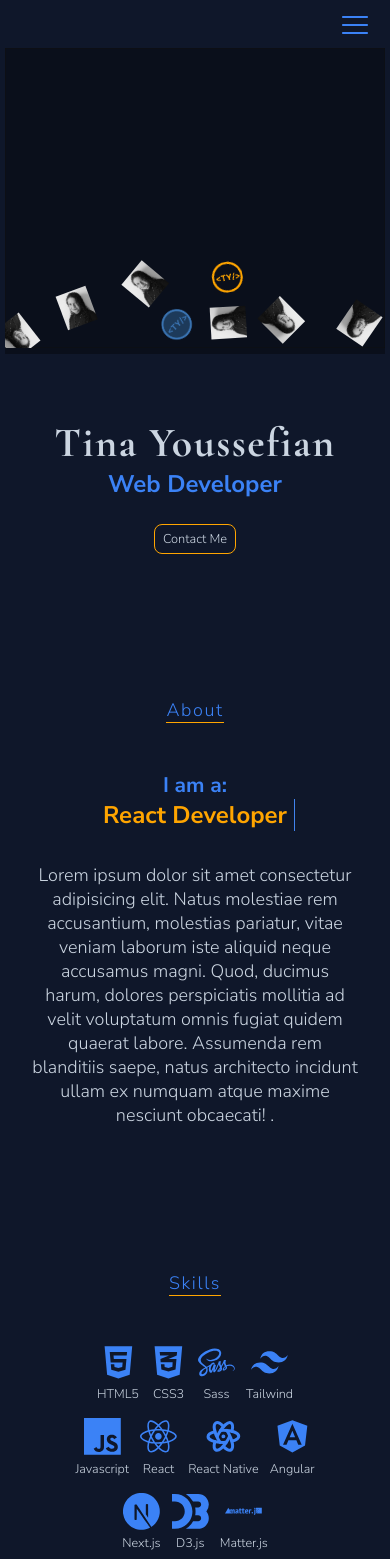
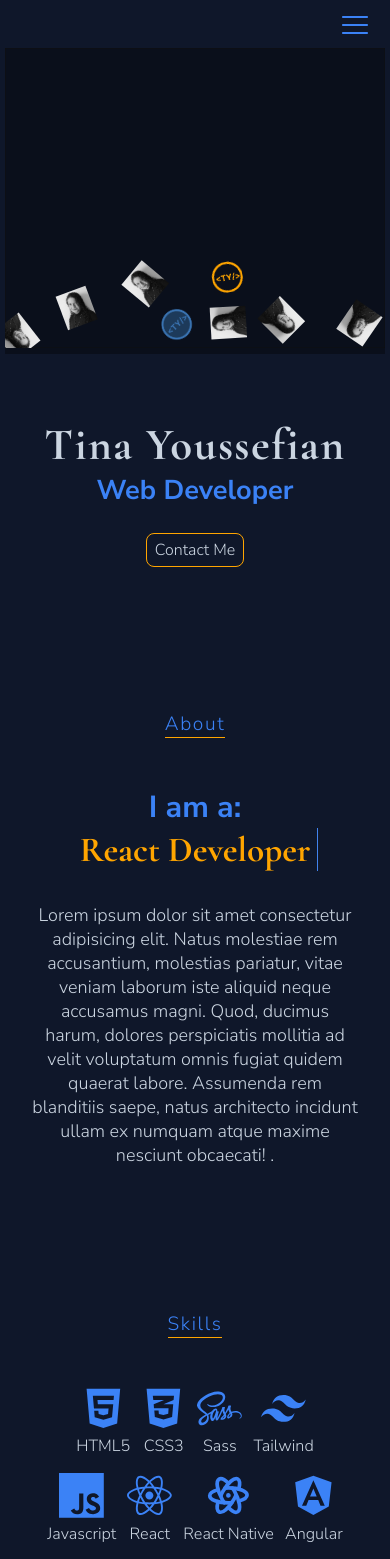
Before and after one commit to tyousofine/portfolio, a React (Create React App) app: page / in a window 390 px wide. Shown: the top 1559 px of the page. Built offline with nearby package versions, Linux system fonts and the light colour scheme.

Commit message:
size adjustments for mobile accessibility

```diff
--- a/src/components/AboutContainer/Slogan/styles.scss
+++ b/src/components/AboutContainer/Slogan/styles.scss
@@ -4,7 +4,8 @@
   margin: 0 5%;
   h2 {
     text-align: center;
-    // font-family: "Cormorant Garamond", serif;
+    font-family: "Cormorant Garamond", serif;
+    font-size: 2.2rem;
   }
 
   span {
--- a/src/components/Contact/styles.scss
+++ b/src/components/Contact/styles.scss
@@ -26,9 +26,10 @@
         border-radius: 4px;
         width: 100%;
         color: white;
-        opacity: 0.8;
-        padding: 0.2rem 0.5rem;
+
+        padding: 0.6rem 0.5rem;
         font-family: inherit;
+        font-size: 1.2rem;
         margin: 1rem 0;
 
         &:-webkit-autofill,
@@ -59,9 +60,11 @@
         margin-top: 1rem;
         background-color: transparent;
         outline: none;
-        border: 1px solid $accent-color;
+        border: 0.13rem solid $accent-color;
         color: $text-color;
         text-transform: uppercase;
+        // font-weight: bold;
+        font-size: 1rem;
 
         letter-spacing: 0.1rem;
         padding: 0.5rem;
--- a/src/components/HeroContainer/ContactLink/styles.scss
+++ b/src/components/HeroContainer/ContactLink/styles.scss
@@ -16,6 +16,6 @@
     border: 1px solid $accent-color;
     padding: 0.3rem 0.5rem;
     border-radius: 8px;
-    font-size: 0.8rem;
+    font-size: 1rem;
   }
 }
--- a/src/components/NavBar/styles.scss
+++ b/src/components/NavBar/styles.scss
@@ -22,6 +22,7 @@
     width: 30%;
     height: 25%;
     padding: 30px 10px;
+    padding-bottom: 50px;
     border-radius: 4px;
     z-index: 99999;
     border-top-left-radius: 20%;
--- a/src/components/Projects/project/index.js
+++ b/src/components/Projects/project/index.js
@@ -20,7 +20,7 @@ export default function ProjectCard({ image, title, webLink, codeLink, stack, de
                     <p key={index}>{stack}</p>
                 ))}</>
             </div>
-            <h3>{title}</h3>
+            <h4>{title}</h4>
             <p className='description'>{description}</p>
             <div className='links'>
                 {!!webLink &&
--- a/src/components/SectionTitle/styles.scss
+++ b/src/components/SectionTitle/styles.scss
@@ -6,8 +6,7 @@
 
   h4 {
     margin: auto;
-    width: fit-content;
-
+    width: min-content;
     border-bottom: 1px solid $accent-color;
   }
 }
--- a/src/components/Skills/styles.scss
+++ b/src/components/Skills/styles.scss
@@ -20,12 +20,12 @@
 
         .icon {
           color: $main-color;
-          font-size: 2.3rem;
+          font-size: 2.8rem;
         }
 
         p {
           color: $text-color;
-          font-size: 0.7em;
+          font-size: 0.9em;
         }
       }
     }
--- a/src/styles/index.scss
+++ b/src/styles/index.scss
@@ -32,14 +32,14 @@ body {
 h1 {
   font-family: "Cormorant Garamond", serif;
   font-weight: bolder;
-  font-size: 2.6rem;
+  font-size: 2.8rem;
   color: $text-color;
   letter-spacing: 0.1rem;
 }
 
 h2 {
   color: $main-color;
-  font-size: 1.5rem;
+  font-size: 1.7rem;
 }
 
 h4 {
@@ -47,10 +47,12 @@ h4 {
   letter-spacing: 0.1rem;
   text-align: center;
   font-weight: 500;
+  font-size: 1.2rem;
 }
 
 h3 {
   text-align: center;
+  font-size: 1.9rem;
 }
 
 p {
```
